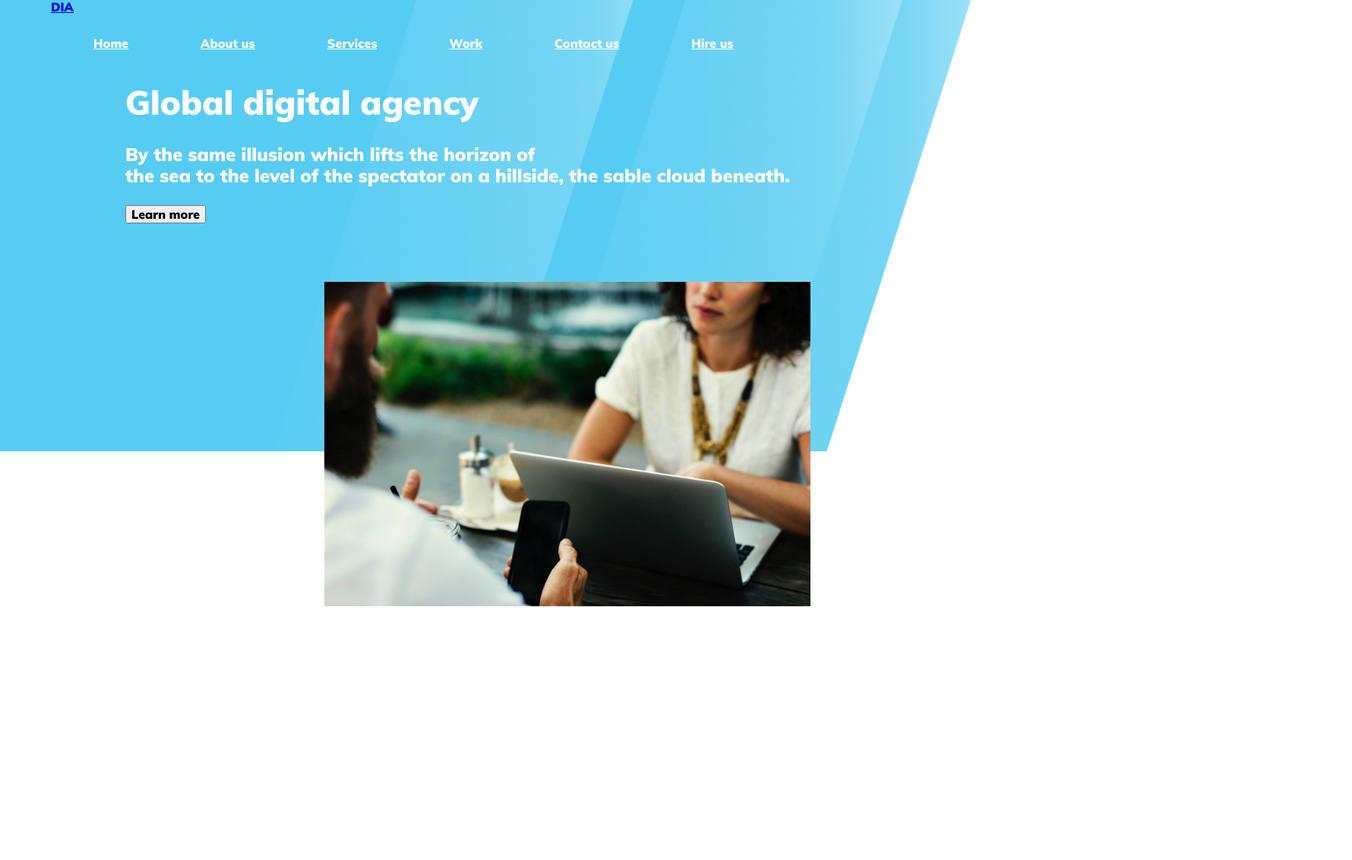
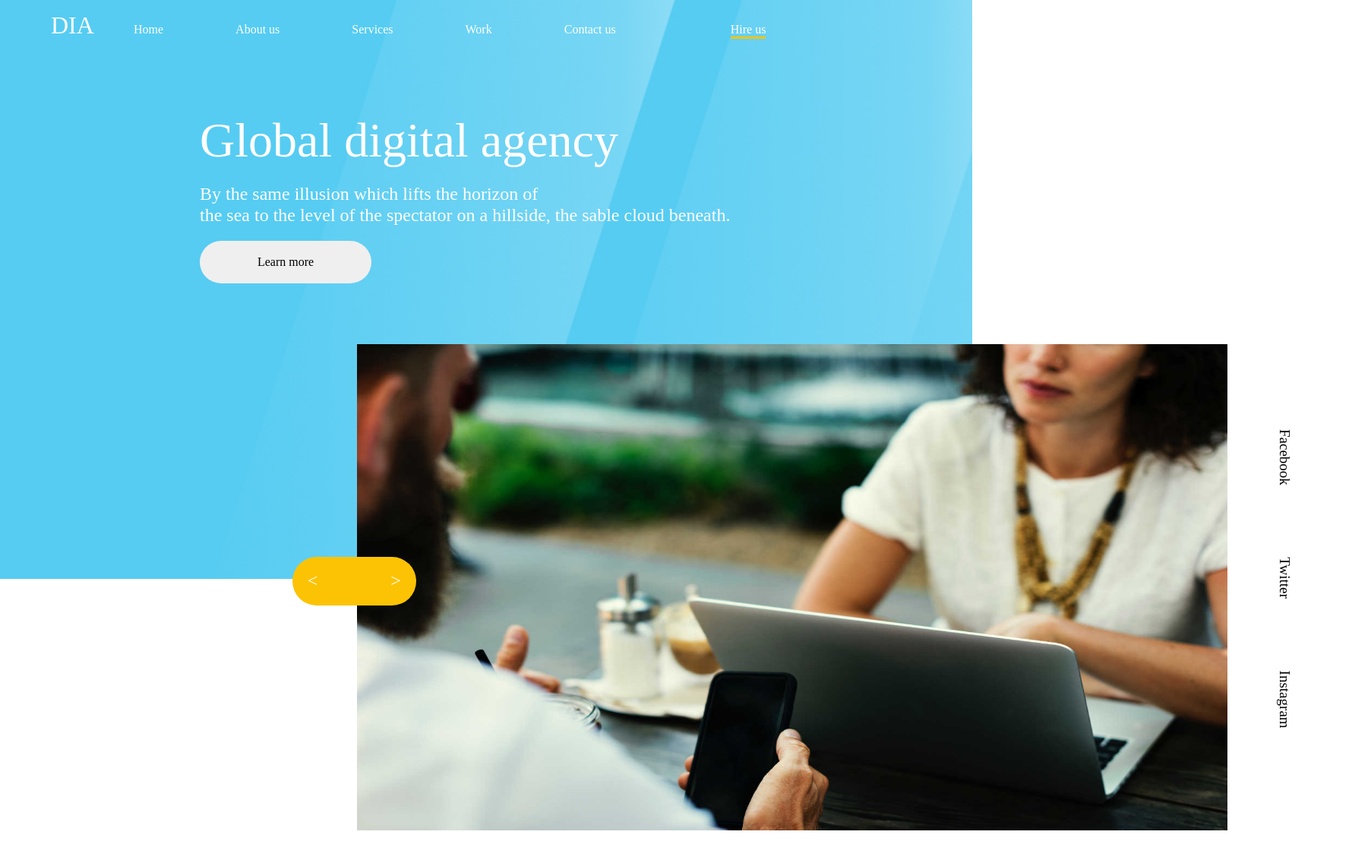
Before and after one commit to MariWieg/practicFigma, a plain HTML site: page index.html in a window 1280 px wide. Shown: the whole page at 76% size, 1780 px wide, since content can reach past the window. Before the commit the page ends 801 px from the top, so only its background shows below. Drawn offline with nearby package versions, Linux system fonts and the light colour scheme; files whose address does not match are found by name.

Commit message:
first section

```diff
--- a/index.html
+++ b/index.html
@@ -4,13 +4,13 @@
     <meta charset="UTF-8">
     <meta name="viewport" content="width=device-width, initial-scale=1.0">
     <title>Document</title>
-    <link href="./styles/style.css" rel="stylesheet" />
+    <link href="./css/style.css" rel="stylesheet" />
 </head>
 <body>
     <header>
         <div class="blue">
-            <div class="header" >
-                <div class="container">
+            <div class="blue__body" >
+                <div class="blue__nav">
                     <a class="logo" href="https://www.google.com"/>DIA</a>
                     <ul class="header__list">
                         <li class="header__item"><a href="#home" class="header__link">Home</a></li>
@@ -18,19 +18,22 @@
                         <li class="header__item"><a href="#services" class="header__link">Services</a></li>
                         <li class="header__item"><a href="#work" class="header__link">Work</a></li>
                         <li class="header__item"><a href="#contactUs" class="header__link">Contact us</a></li>
-                        <li class="header__item"><a href="#hiretUs" class="header__link">Hire us</a></li>
+                        <!--<li class="header__item"><a href="#hireUs" class="header__link">Hire us</a></li>-->
                     </ul>
+                    <p class="hireUs">Hire us</p>
                 </div>
-            </div>
-            <div class="container container_m">
-                <div class="text-contaiter">
-                    <h1 class="Header1">Global digital agency</h1>
-                    <p class="text1">By the same illusion which lifts the horizon of <br> the sea to the level of the spectator on a hillside, the sable cloud beneath.</p>
-                    <button>Learn more</button>
+                <div class="blue__container container">
+                    <div class="container__title">Global digital agency</div>
+                    <div class="container__subtitle">By the same illusion which lifts the horizon of <br> the sea to the level of the spectator on a hillside, the sable cloud beneath.</div>
+                    <div class="container__button"><button class="button">Learn more</button></div>
                 </div>
-            </div>
-            <div class="a" style="height: 500px;">
-                <img src="/assets/images/first_img.jpg" class="imgHeader">
+                <div class="blue__container-img container-img">
+                    <div class="container-img__scroll"><button class="scrollButton">< ></button></div>
+                    <div class="container-img__img">
+                        <img src="/assets/images/first_img.jpg" class="imgHeader">
+                    </div>
+                    <div class="container-img__social">Facebook Twitter Instagram</div>
+                </div>
             </div>
         </div>
     </header>
--- /dev/null
+++ b/styles/style.scss
@@ -0,0 +1,144 @@
+@import url(./normalize.css);
+@import url(../assets/fonts/muli.css);
+.blue {
+
+    &__body {
+        background-image: url(/assets/images/blue_header.jpg);
+        background-size: 1642px;
+        background-repeat: no-repeat;
+        background-attachment: scroll;
+        background-position: center top;
+    }
+
+    &__nav {
+        display: flex;
+        flex-direction: row;
+        flex-wrap: nowrap;
+        align-items: baseline;
+        margin: 0 auto;
+        width: 1146px;
+
+    }
+
+    &__container {
+        margin: 70px auto;
+        width: 754px;
+    }
+
+    &__container-img {
+        position: relative;
+        margin: 80px 470px;
+        display: flex;
+        width: 1310px;
+        height: 640px;
+    }
+}
+.logo {
+    display: flex;
+    text-decoration: none;
+    font-size: 32px;
+    color: white;
+    width: 53px;
+    height: 32px;
+}
+.header {
+
+    &__list {
+        display: flex;
+        gap: 63px;
+
+    }
+
+    &__item {
+        margin: 0;
+        list-style: none;
+
+    }
+
+    &__link {
+        display: block;
+        color: rgb(255, 255, 255);
+        font-size: 16px;
+        text-align: center;
+        padding: 14px 16px;
+        text-decoration: none;
+    }
+
+}
+
+.hireUs{
+    margin-left: 135px;
+    color: white;
+    border-bottom-style: solid;
+    border-color: #FCC304;
+}
+
+.container {
+
+    &__title {
+        font-size: 64px;
+        color: white;
+
+    }
+
+    &__subtitle {
+        margin: 20px auto;
+        font-size: 24px;
+        color: white;
+    }
+
+    &__button {
+
+    }
+}
+.container-img {
+
+    &__scroll {
+        position: absolute;
+        margin-top: 280px;
+        margin-left: -85px;
+
+    }
+
+    &__img {
+
+    }
+
+    &__social {
+        writing-mode: vertical-lr;
+        font-size: 19px;
+        width: 19px;
+        height: 416px;
+        word-spacing: 90px;
+        margin-top: 112px;
+        margin-left: 64px;
+
+    }
+}
+.imgHeader {
+    width: 1146px;
+    height: 640px;
+
+    gap: 0px;
+    opacity: 0px;
+}
+
+.button {
+    border-radius: 64px;
+    border: none;
+    font-size: 16px;
+    width: 226px;
+    height: 56px;
+}
+
+.scrollButton{
+    width: 162.64px;
+    height: 64px;
+    background-color: #FCC304;
+    color: white;
+    border-radius: 50px;
+    border: none;
+    word-spacing: 90px;
+    font-size: 24px;
+
+}
```
Also changed, not shown: css/style.css (added), styles/style.css (deleted), 1 other file.
